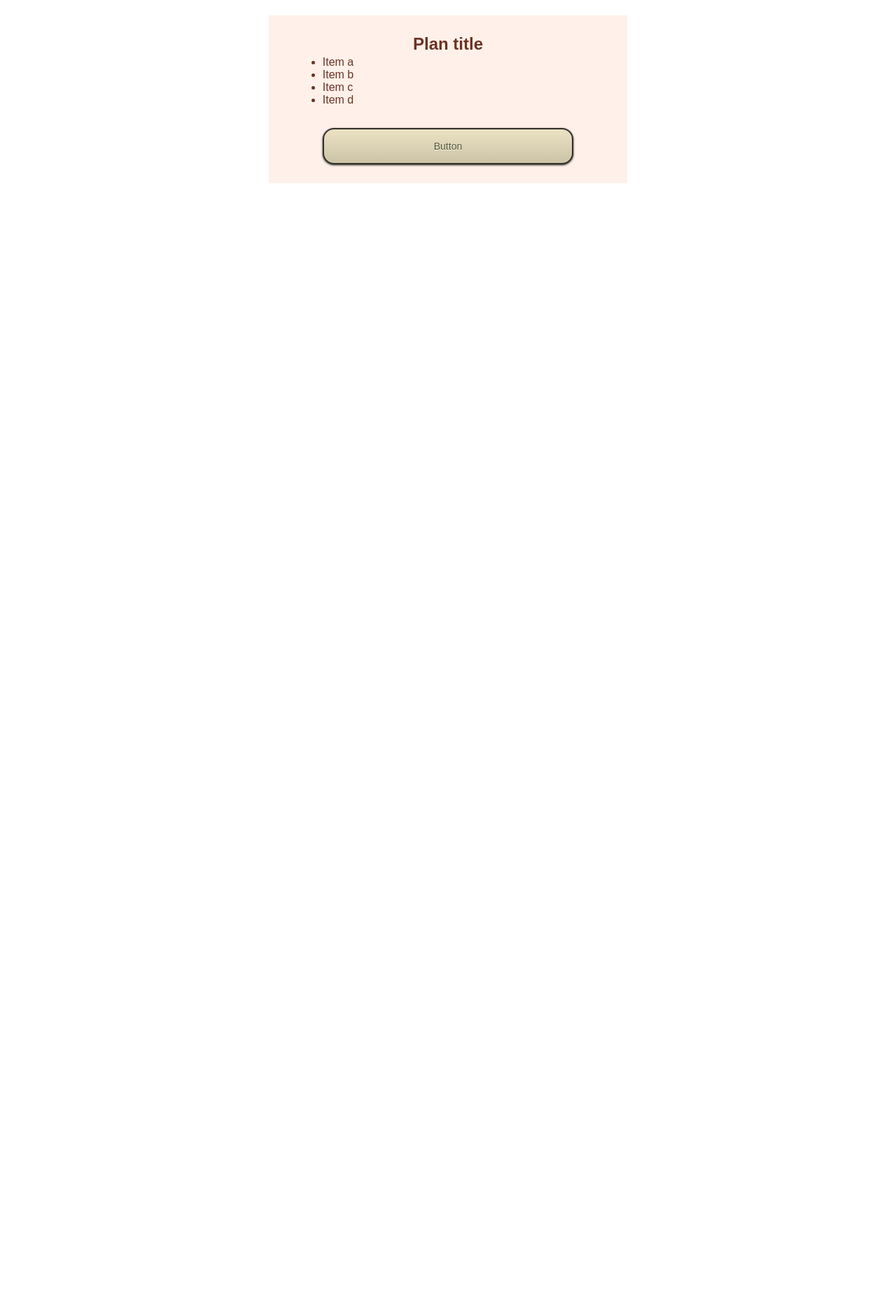
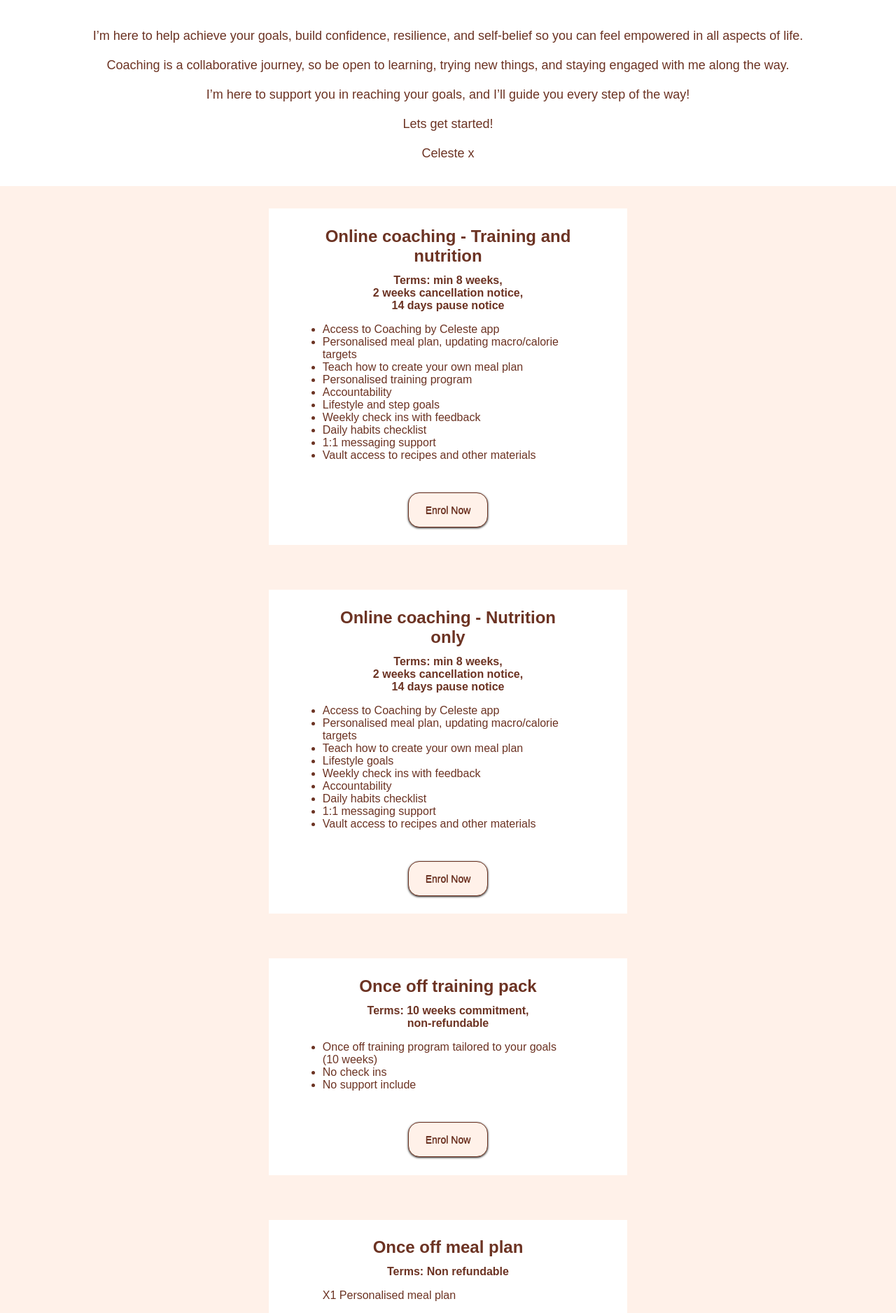
Before and after one commit to JesseO99/coachingbyceleste-website, a Next.js app in the folder coaching-by-celeste/: page / in a window 1280 px wide. Shown: the part 479-2356 px from the top of the page at 70% size. Before the commit the page ends 800 px from the top, so only its background shows below. Built offline with nearby package versions, Linux system fonts and the light colour scheme; a web font is replaced by a local one.

Commit message:
fixed formatting on contact form and plans

```diff
--- /dev/null
+++ b/coaching-by-celeste/src/app/components/bio/bio.css
@@ -0,0 +1,5 @@
+.bio_container {
+    padding: 2em 4em;
+    text-align: center;
+    font-size: 18px;
+}
--- /dev/null
+++ b/coaching-by-celeste/src/app/components/bio/bio.js
@@ -0,0 +1,24 @@
+import styles from "./bio.css";
+
+
+export default function Bio() {
+    return(
+    <div className="bio_container">
+
+        <h1>Welcome to Coaching by Celeste! </h1>
+        <p>
+            <br/><br/>
+            I’m here to help achieve your goals, build confidence, resilience, and self-belief so you can feel empowered in all aspects of life.
+            <br/><br/>
+            Coaching is a collaborative journey, so be open to learning, trying new things, and staying engaged with me along the way.
+            <br/><br/>
+            I’m here to support you in reaching your goals, and I’ll guide you every step of the way!
+            <br/><br/>
+            Lets get started!
+            <br/><br/>
+            Celeste x
+        </p>
+
+    </div>
+    );
+};
--- a/coaching-by-celeste/src/app/components/button/button.css
+++ b/coaching-by-celeste/src/app/components/button/button.css
@@ -2,26 +2,27 @@
 
 .Button {
 	box-shadow: 0px 1px 3px 0px #1c1b18;
-	background:linear-gradient(to bottom, #eae0c2 5%, #ccc2a6 100%);
-	background-color:#eae0c2;
+	background:linear-gradient(to bottom, #fff1e9 5%, #fff1e9 100%);
+	background-color:#fff1e9;
 	border-radius:16px;
-	border:2px solid #333029;
+	border:1px solid #6c3323;
 	display:inline-block;
 	cursor:pointer;
-	color:#505739;
+	color: #6c3323;
 	font-family:Arial;
 	font-size:14px;
 	padding:16px 24px;
 	text-decoration:none;
-	text-shadow:0px 1px 0px #ffffff;
+	text-shadow:0px 1px 0px #6c3323;
     margin-top: 2em;
     text-align: center;
+	width:fit-content;
 
     /* min-height: 0px; */
 }
 .Button:hover {
-	background:linear-gradient(to bottom, #ccc2a6 5%, #eae0c2 100%);
-	background-color:#ccc2a6;
+	background:linear-gradient(to bottom, #e8dbd4 5%, #e8dbd4 100%);
+	background-color:#e8dbd4;
 }
 .Button:active {
 	position:relative;
--- /dev/null
+++ b/coaching-by-celeste/src/app/components/contact_form/contact_form.css
@@ -0,0 +1,47 @@
+.contact_form_container {
+    background-color: #fff1e9;
+    display: flex;
+    justify-content: space-around;
+    flex-direction: row;
+    width: 100%;
+    /* height: 30vh; */
+    padding: 4em 10vw;
+}
+
+.contact_image {
+    /* width: 100%; */
+    /* width:80vw; */
+    height:40vh;
+    width: 40%;
+    /* overflow: hidden; */
+    object-fit: cover;
+}
+
+@media only screen and (min-width: 600px) {
+    .contact_form_inner_container {
+        width:40%;
+        font-size: x-large;
+    }
+}
+.contact_form_inner_container {
+    background-color: white;
+    padding:2em 4em;
+
+}
+
+@media only screen and (max-width: 600px) {
+    .contact_form_container {
+        display: flex;
+        justify-content: space-around;
+        flex-direction: column-reverse;
+        background-color: #fff1e9;
+    }
+
+    .contact_image {
+        padding-bottom: 4em;
+        width:100%;
+        height:50vh;
+        /* overflow: hidden; */
+        object-fit: cover;
+    }
+}
--- /dev/null
+++ b/coaching-by-celeste/src/app/components/contact_form/contact_form.js
@@ -0,0 +1,26 @@
+import styles from "./contact_form.css";
+
+
+export default function Contact_form() {
+    return(
+    <div className="contact_form_container">
+        <div className="contact_form_inner_container">
+
+            <h2> Contact Us </h2>
+            <p>
+                <br/>
+
+                Want help or advice on a plan that suits you?
+
+                <br/><br/>
+
+                Email: Celeste at <a href="mailto:celeste.osrecak@hotmail.com">celeste.osrecak@hotmail.com</a>
+            </p>
+
+
+
+        </div>
+            <img className="contact_image" src="contact_img.JPG"/>
+    </div>
+    );
+};
--- /dev/null
+++ b/coaching-by-celeste/src/app/components/glossary/glossary.css
@@ -0,0 +1,4 @@
+.glossary_container {
+    padding: 2em 4em;
+    text-align: center;
+}
--- /dev/null
+++ b/coaching-by-celeste/src/app/components/glossary/glossary.js
@@ -0,0 +1,17 @@
+import styles from "./glossary.css";
+
+
+export default function Glossary() {
+    return(
+    <div className="glossary_container">
+        <h3>Nutrition:</h3>
+        <p>Personalised meal plans tailored to your goals, and lifestyle. Makes nutrition easy to through meal prep hacks and recipe ideas. </p>
+        <br/>
+        <h3>Training:</h3>
+        <p>Evidence based training programs customised to your goals. </p>
+        <br/>
+        <h3>Mindset:</h3>
+        <p>Improving your mindset and personal development by creating healthy habits to boost confidence in all areas of your life. </p>
+    </div>
+    );
+};
--- a/coaching-by-celeste/src/app/components/plan/plan.css
+++ b/coaching-by-celeste/src/app/components/plan/plan.css
@@ -1,4 +1,4 @@
-.plans-container{
+.plan-container{
     margin-left: 5vw;
     margin-right: 5vw;
     width:100%;
@@ -7,23 +7,25 @@
     display: flex;
     flex-direction: row;
     justify-content: center;
+    background-color: #fff1e9;
 }
 
-.plans_inner_container{
+.plan_inner_container{
     margin:2em;
     display: flex;
     flex-direction: column;
     justify-content: space-around;
     width: 40vw;
     align-items: left;
-    background-color: #fff1e9;
+    background-color: white;
     padding:2vw 6vw;
     min-height: 30vh;
+    align-items: center;
 
 }
 
 @media only screen and (max-width: 600px){
-    .plans_inner_container{
+    .plan_inner_container{
         display: grid;
         width: 80vw;
         align-items: left;
@@ -35,6 +37,25 @@
 }
 
 
-.plans_inner_container h2{
+.plan_inner_container h2{
+    text-align: center;
+    padding-bottom: 0.5em;
+}
+
+.plan_inner_container p{
+    padding-bottom: 1em;
+}
+
+.plan_inner_container .plan_terms {
+    font-weight: bold;
     text-align: center;
 }
+
+.plan_inner_container .plan_header,.plan_footer {
+    text-align: left;
+    width: 100%;
+}
+
+.plan_inner_container ul {
+    padding-bottom: 1em;
+}
--- a/coaching-by-celeste/src/app/components/plan/plan.js
+++ b/coaching-by-celeste/src/app/components/plan/plan.js
@@ -2,29 +2,26 @@
 import styles from "./plan.css";
 import Button from "../button/button.js"
 
-export default function Plan({}){
+export default function Plan(props){
     return(
-    <div className="plans-container">
-        <div className="plans_inner_container">
-            <h2>
-                Plan title
+    <div className="plan-container">
+        <div className="plan_inner_container">
+            <h2 className="plan_heading">
+                {props.title}
             </h2>
-            <ul>
-                <li>
-                    Item a
-                </li>
-                <li>
-                    Item b
-                </li>
-                <li>
-                    Item c
-                </li>
-                <li>
-                    Item d
-                </li>
+            <p className="plan_terms">
+                {props.terms}
+            </p>
+
+            {(props.header) ? <p className="plan_footer"> {props.header}</p> : ""}
+
+            <ul className="plan_list">
+                {props.inclusions.map((inclusion) => <li>{inclusion}</li>)}
             </ul>
 
-            <Button label={"Button"}  link={"https://www.google.com"} />
+            {(props.footer) ? <p className="plan_footer"> {props.footer}</p> : ""}
+
+            <Button label={"Enrol Now"}  link={props.link} />
         </div>
 
     </div>
--- a/coaching-by-celeste/src/app/page.js
+++ b/coaching-by-celeste/src/app/page.js
@@ -1,5 +1,8 @@
 import styles from "./page.module.css";
 import Plan from "./components/plan/plan";
+import Bio from "./components/bio/bio";
+import Glossary from "./components/glossary/glossary";
+import Contact_form from "./components/contact_form/contact_form";
 // import "../../public/hero_img" as Hero;
 // import IMG from "https://picsum.photos/id/1/200/300"
 
@@ -8,12 +11,78 @@ export default function Home() {
   return (
     <div className={styles.page}>
       <main className={styles.main}>
-        <h1>
+        {/* <h1>
           Coaching By Celeste
-        </h1>
+        </h1> */}
         <img className={styles.hero_img} src="hero_img.JPG"/>
-        <Plan/>
-
+        <Bio/>
+        <Plan
+          title={"Online coaching - Training and nutrition"}
+          terms={<>Terms: min 8 weeks,<br/>2 weeks cancellation notice,<br/>14 days pause notice</>}
+          inclusions={
+            [
+              'Access to Coaching by Celeste app',
+              'Personalised meal plan, updating macro/calorie targets',
+              'Teach how to create your own meal plan',
+              'Personalised training program',
+              'Accountability',
+              'Lifestyle and step goals',
+              'Weekly check ins with feedback',
+              'Daily habits checklist',
+              '1:1 messaging support',
+              'Vault access to recipes and other materials'
+            ]
+          }
+          link={"https://www.google.com"}
+        />
+        <Plan
+          title={"Online coaching - Nutrition only"}
+          terms={<>Terms: min 8 weeks,<br/>2 weeks cancellation notice,<br/>14 days pause notice</>}
+          inclusions={
+            [
+              'Access to Coaching by Celeste app',
+              'Personalised meal plan, updating macro/calorie targets',
+              'Teach how to create your own meal plan',
+              'Lifestyle goals',
+              'Weekly check ins with feedback',
+              'Accountability',
+              'Daily habits checklist',
+              '1:1 messaging support',
+              'Vault access to recipes and other materials'
+            ]
+          }
+          link={"https://www.google.com"}
+        />
+        <Plan
+          title={"Once off training pack"}
+          terms={<>Terms: 10 weeks commitment,<br/>non-refundable</>}
+          inclusions={
+            [
+              'Once off training program tailored to your goals (10 weeks)',
+              'No check ins ',
+              'No support include'
+            ]
+          }
+          link={"https://www.google.com"}
+        />
+        <Plan
+          title={"Once off meal plan "}
+          terms={<>Terms: Non refundable</>}
+          header={'X1 Personalised meal plan'}
+          inclusions={
+            [
+              'Tailored to your goals: Designed specifically to meet goals',
+              'Adapted to your preferences: Customised to your likes and dislikes',
+              'Considerate of dietary needs: Adjusted for food sensitivities or allergies',
+              'Flexible and can be used for as many week as you would like ',
+              'Step-by-step guide on how to use My Fitness Pal included'
+            ]
+          }
+          footer = {<>Flexible and can be used for as many week as you would like. <br/><br/> Step-by-step guide on how to use My Fitness Pal included.</>}
+          link={"https://www.google.com"}
+        />
+        <Glossary/>
+        <Contact_form/>
       </main>
 
 
--- a/coaching-by-celeste/src/app/page.module.css
+++ b/coaching-by-celeste/src/app/page.module.css
@@ -21,15 +21,20 @@
   height: 50vh;
   overflow: hidden;
   object-fit: cover;
+  object-position: 100% 40%;
+}
+
+@media only screen and (max-width: 600px) {
+  .hero_img {
+    width: 100vw;
+    height: 50vh;
+    overflow: hidden;
+    object-fit: cover;
+    object-position: 80% 80%;
+  }
 }
 
 .hero_img img {
   visibility: hidden;
   overflow: hidden;
 }
-.page h1 {
-  padding: 0.5em;
-  background-color: #fff1e9;
-  width: 100%;
-  text-align: center;
-}
```
Also changed, not shown: coaching-by-celeste/public/contact_img.JPG (added).
